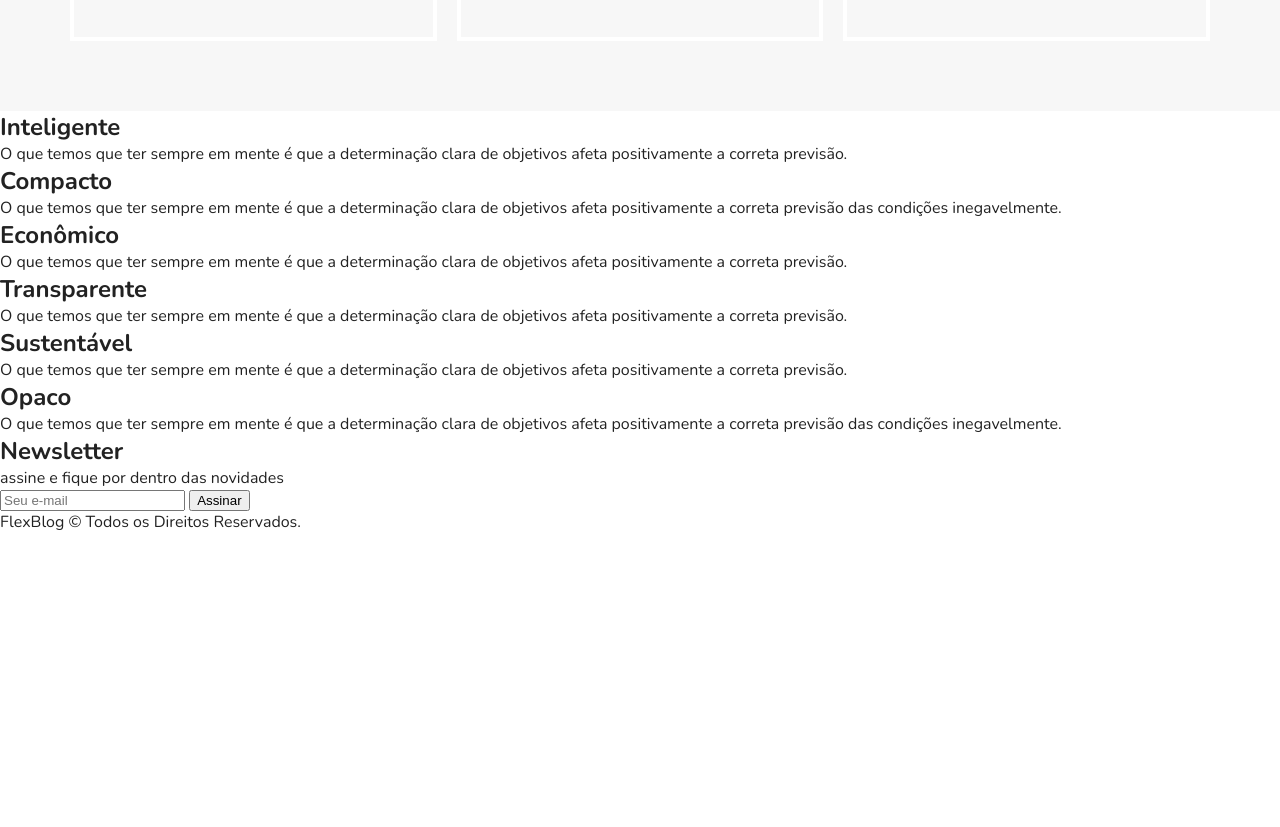
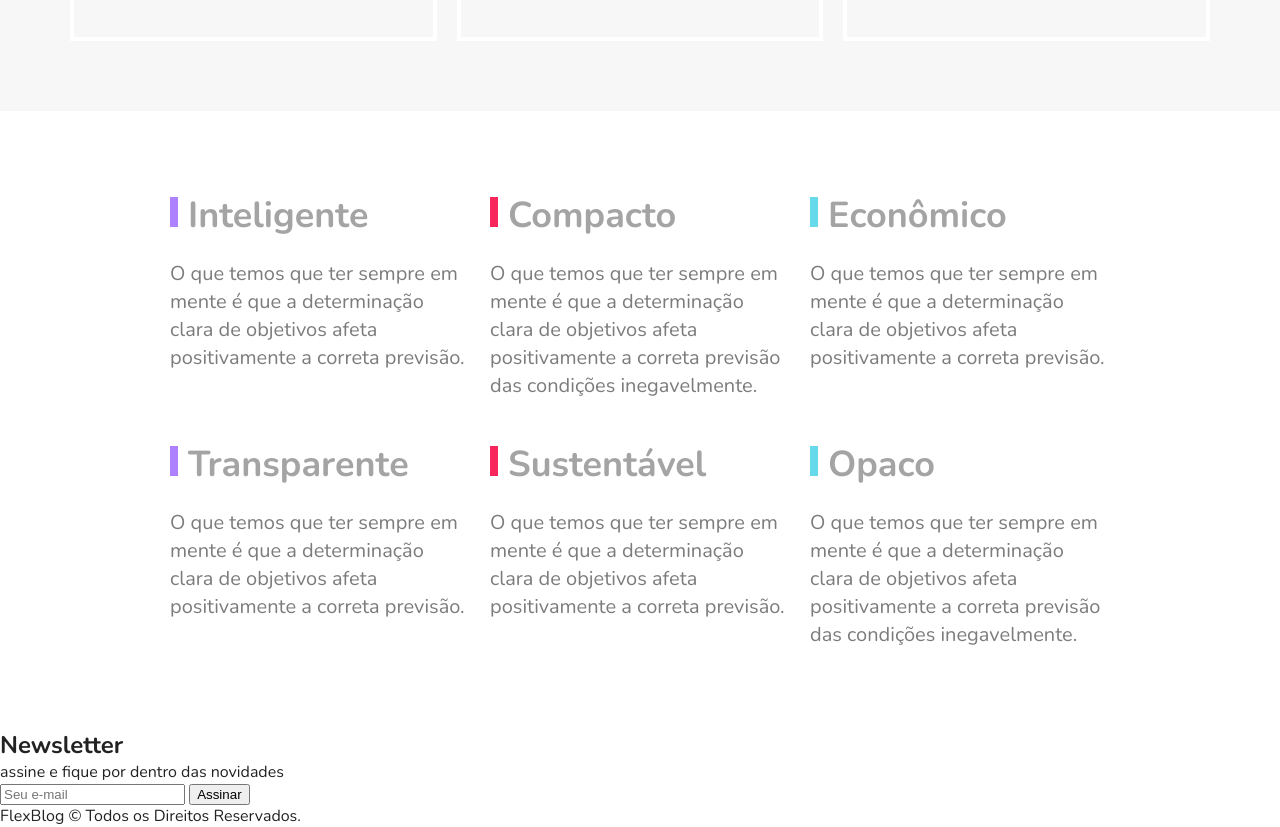
Before and after one commit to lailson-dev/flexblog, a plain HTML site: page index.html in a window 1280 px wide. Shown: the part 2477-3304 px from the top of the page. Before the commit the page ends 3010 px from the top, so only its background shows below. Drawn offline with nearby package versions, Linux system fonts and the light colour scheme.

Commit message:
Estilização da seção qualidade

```diff
--- a/css/style.css
+++ b/css/style.css
@@ -264,3 +264,48 @@ img {
 	}
 }
 /* FIM PREÇO */
+/* QUALIDADE */
+.qualidade {
+	max-width: 960px;
+	margin: 60px auto;
+	display: flex;
+	flex-wrap: wrap;
+}
+
+.qualidade-item {
+	flex: 1 1 300px;
+	margin: 20px 10px;
+}
+
+.qualidade-item h2 {
+	font-size: 2.25em;
+	color: #A4A4A4;
+	margin-bottom: 20px;
+}
+
+.qualidade-item h2::before {
+	content: '';
+	display: inline-block;
+	width: 8px;
+	height: 30px;
+	margin-right: 10px;
+}
+
+.qualidade-item:nth-of-type(3n+1) h2::before {
+	background: #AE81FF;
+}
+
+.qualidade-item:nth-of-type(3n+2) h2::before {
+	background: #F9265E;
+}
+
+.qualidade-item:nth-of-type(3n+3) h2::before {
+	background: #66D9EB;
+}
+
+.qualidade-item p {
+	font-size: 1.25em;
+	line-height: 1.4;
+	color: #7C7C7C;
+}
+/* FIM QUALIDADE */
```
